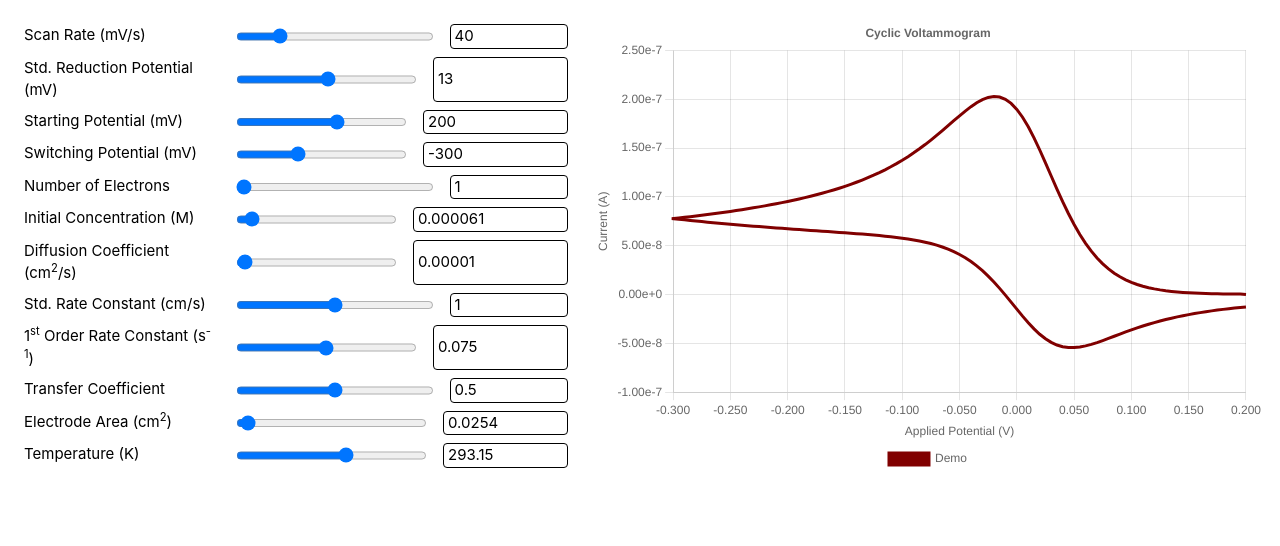
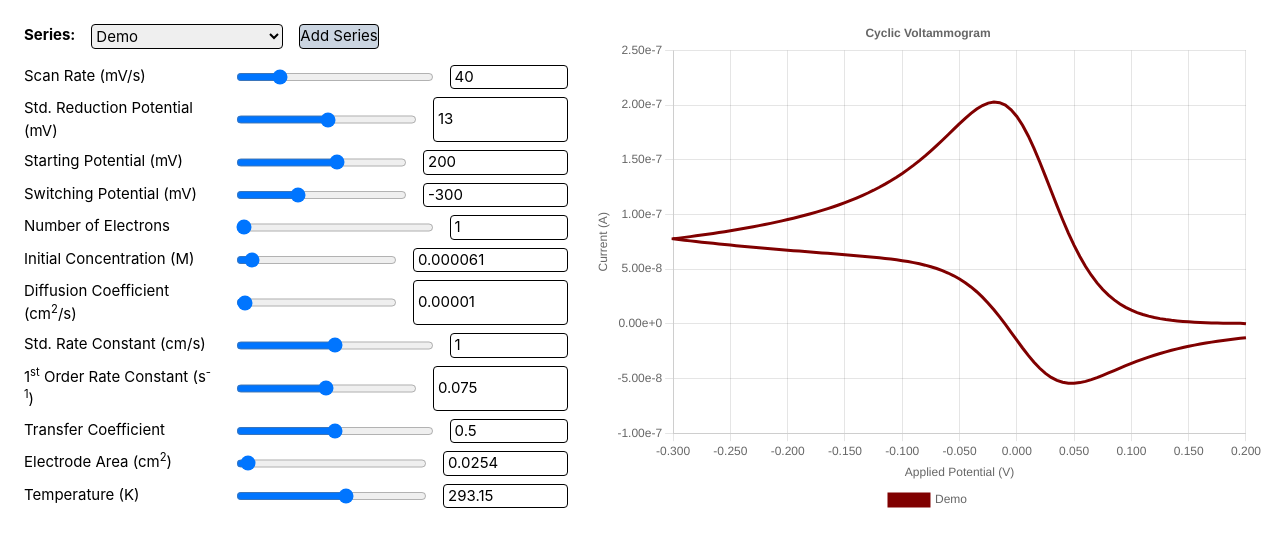
Before and after one commit to cv-sim/cv-sim-2, a Vue app: page / in a window 1280 px wide. Shown: the top 546 px of the page. Built offline with nearby package versions, Linux system fonts and the light colour scheme.

Commit message:
added select dropdown for series

```diff
--- a/src/assets/main.css
+++ b/src/assets/main.css
@@ -3,3 +3,16 @@
 @tailwind base;
 @tailwind components;
 @tailwind utilities;
+
+select,
+input[type='number'] {
+  @apply border border-black rounded;
+}
+
+input[type='number'] {
+  @apply px-1;
+}
+
+button {
+  @apply border border-black rounded bg-slate-300 hover:bg-slate-400 transition-all;
+}
--- a/src/components/SimulatorDashboard.vue
+++ b/src/components/SimulatorDashboard.vue
@@ -6,6 +6,8 @@ import InputParameters from '@/components/main/InputParameters.vue'
 <template>
   <div class="flex max-xl:flex-col-reverse gap-4 p-4">
     <InputParameters class="max-w-xl max-xl:self-center" />
-    <CyclicVoltammogram class="w-full max-xl:self-center min-h-60 max-w-3xl" />
+    <CyclicVoltammogram
+      class="w-full max-xl:self-center min-h-60 md:min-h-80 md:max-xl:max-w-2xl xl:max-w-3xl"
+    />
   </div>
 </template>
--- /dev/null
+++ b/src/components/common/InputSelect.vue
@@ -0,0 +1,26 @@
+<script setup>
+const props = defineProps({
+  label: String,
+  modelValue: [String, Number],
+  options: Array
+})
+</script>
+
+<template>
+  <div class="flex gap-4">
+    <label v-html="props.label" />
+    <select
+      :value="props.modelValue"
+      @input="$emit('update:modelValue', $event.target.value)"
+      class="w-48"
+    >
+      <option
+        v-for="(option, index) in options"
+        :key="index"
+        v-text="option.text"
+        :value="option.value"
+      />
+    </select>
+    <slot name="after-select" />
+  </div>
+</template>
--- a/src/components/common/InputSlider.vue
+++ b/src/components/common/InputSlider.vue
@@ -31,7 +31,7 @@ function transformValue(value) {
         :min="props.min"
         :max="props.max"
         :step="props.step"
-        class="border border-black rounded w-48 px-1"
+        class="w-48"
         @input="$emit('update:modelValue', $event.target.value)"
       />
     </div>
--- a/src/components/main/InputParameters.vue
+++ b/src/components/main/InputParameters.vue
@@ -1,12 +1,25 @@
 <script setup>
 import { useGraphStore } from '@/stores/graph'
 import InputSlider from '@/components/common/InputSlider.vue'
+import InputSelect from '@/components/common/InputSelect.vue'
 
 const store = useGraphStore()
+
+const seriesOptions = Object.entries(store.datasets).map(([key, value]) => ({
+  text: value.title,
+  value: key
+}))
 </script>
 
 <template>
   <div class="flex flex-col gap-y-4 p-2">
+    <div class="flex flex-col gap-y-2">
+      <InputSelect label="<b>Series:</b>" v-model="store.selectedID" :options="seriesOptions">
+        <template #after-select>
+          <button>Add Series</button>
+        </template>
+      </InputSelect>
+    </div>
     <div class="flex flex-col gap-y-2">
       <InputSlider
         label="Scan Rate (mV/s)"
```
